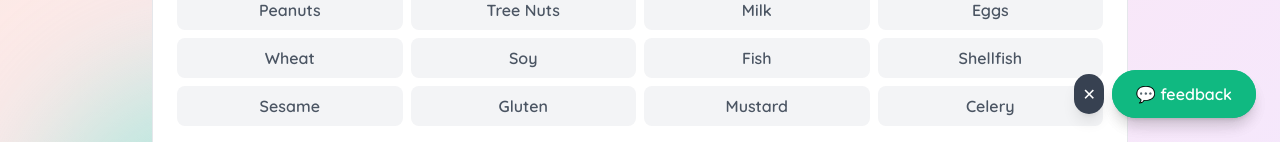
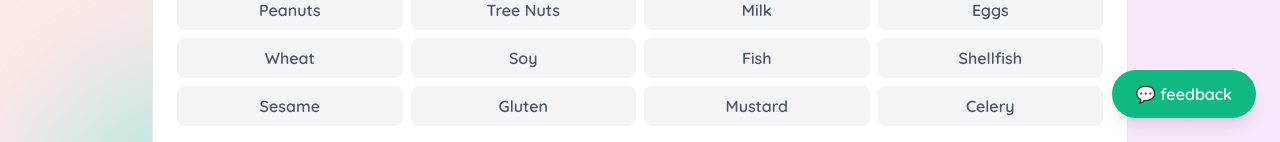
Before and after one commit to tufstraka/safebite, a Next.js app in the folder frontend/: page / in a window 1280 px wide. Shown: the part 658-800 px from the top of the page. Built offline with nearby package versions, Linux system fonts and the light colour scheme.

Commit message:
fix: Make feedback widget dismissable in FeedbackForm component
Moved dismiss logic into FeedbackForm.tsx
Added ✕ button next to 💬 feedback
Click to hide widget for session

Made in ke

```diff
--- a/frontend/app/page.tsx
+++ b/frontend/app/page.tsx
@@ -879,24 +879,6 @@ export default function Home() {
       )}
       {toast && <Toast message={toast.message} type={toast.type} onClose={() => setToast(null)} />}
       <ConsoleEasterEgg />
-      {/* Dismissable Feedback Widget */}
-      {showFeedbackWidget && (
-        <div className="fixed bottom-6 right-6 flex items-center gap-2 z-50">
-          <button
-            onClick={() => setShowFeedbackWidget(false)}
-            className="bg-gray-700 hover:bg-gray-800 text-white p-2 rounded-full shadow-lg transition-all"
-            title="Dismiss"
-          >
-            ✕
-          </button>
-          <button
-            onClick={() => setShowFeedbackForm(true)}
-            className="bg-emerald-500 hover:bg-emerald-600 text-white px-6 py-3 rounded-full shadow-lg font-semibold transition-all"
-          >
-            💬 feedback
-          </button>
-        </div>
-      )}
       <FeedbackForm />
     </div>
   );
```
